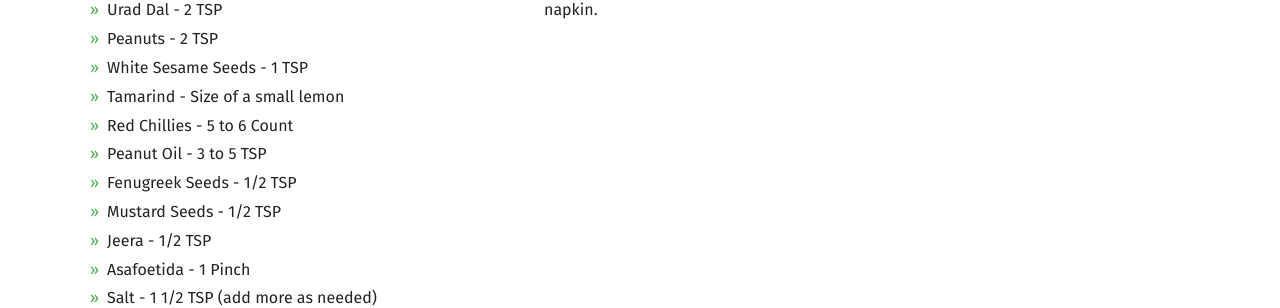
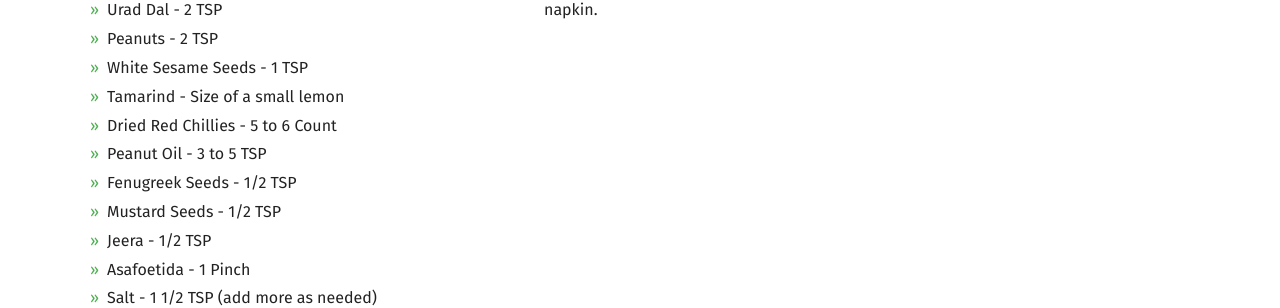
Before and after one commit to mallikasdishes/github.io, a Jekyll site: the page built from _posts/2019-02-19-birakaya-chutney.md, in a window 1280 px wide. Shown: the part 982-1290 px from the top of the page. Built offline with Jekyll 4.4.1, drawn with Linux system fonts in a browser that asks for light colours; nearby versions of some CDN libraries; some web fonts are replaced; comment, search, counter and statistics services are not loaded.

Commit message:
Update 2019-02-19-birakaya-chutney.md

```diff
--- a/_posts/2019-02-19-birakaya-chutney.md
+++ b/_posts/2019-02-19-birakaya-chutney.md
@@ -19,7 +19,7 @@ recipe:
       * Peanuts - 2 TSP
       * White Sesame Seeds - 1 TSP
       * Tamarind - Size of a small lemon
-      * Red Chillies - 5 to 6 Count
+      * Dried Red Chillies - 5 to 6 Count
       * Peanut Oil - 3 to 5 TSP
       * Fenugreek Seeds - 1/2 TSP
       * Mustard Seeds - 1/2 TSP
```
